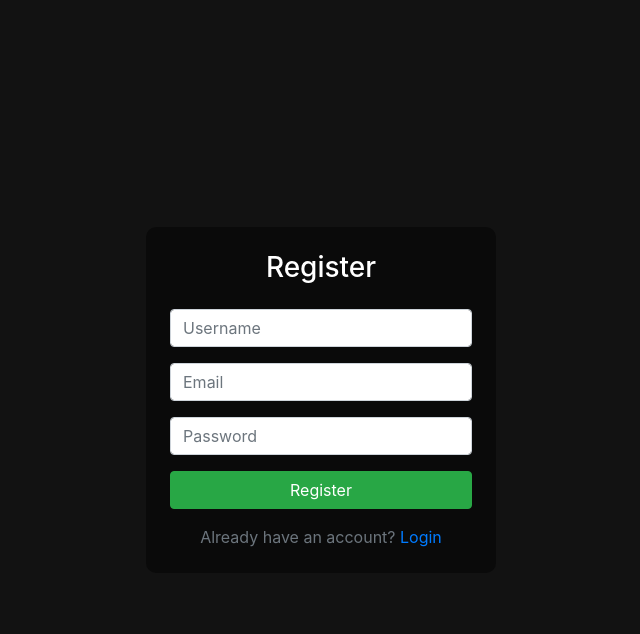
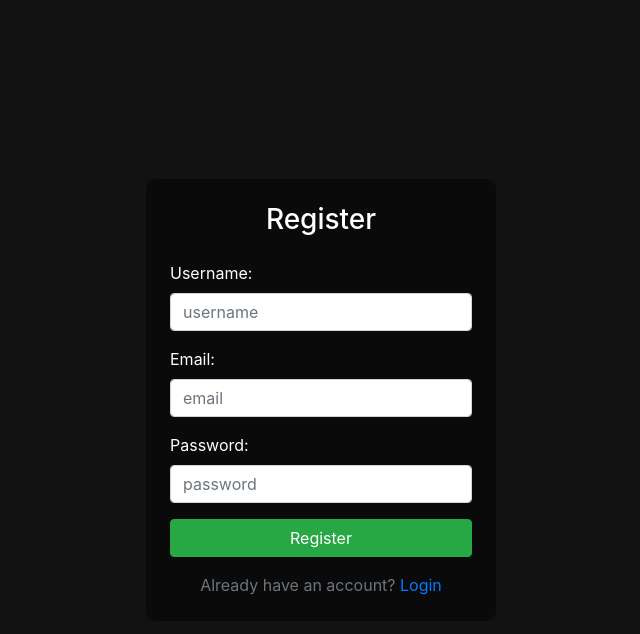
Before and after one commit to 7143cmd/Django-watchlist-film-with-api-connection-and-authorization, a Django app: page /registration/ in a window 1280 px wide. Shown: the top 634 px of the page, without its empty margins (319-959 px from the left). Run offline with Django 5.2, Linux system fonts and the light colour scheme; some libraries are stand-ins or nearby versions.

Commit message:
normal forms added, without conn to back

```diff
--- /dev/null
+++ b/main/forms.py
@@ -0,0 +1,38 @@
+from .models import CustomUser
+from django.forms import ModelForm, TextInput
+
+class RegisterForm(ModelForm):
+    class Meta:
+        model = CustomUser
+        fields = ["username", "email", "password"]
+
+        widgets = {
+            "username": TextInput(attrs={
+                'class': 'form-control mb-3',
+                'placeholder': "username"
+            }),
+            "email": TextInput(attrs={
+                'class': 'form-control mb-3',
+                'placeholder': "email"
+            }),
+            "password": TextInput(attrs={
+                'class': 'form-control mb-3',
+                'placeholder': "password"
+            })
+        }
+
+class LoginForm(ModelForm):
+    class Meta:
+        model = CustomUser
+        fields = ["username", "password"]
+
+        widgets = {
+            "username": TextInput(attrs={
+                'class': 'form-control mb-3',
+                'placeholder': "username"
+            }),
+            "password": TextInput(attrs={
+                'class': 'form-control mb-3',
+                'placeholder': "password"
+            })
+        }
--- a/main/templates/main/register.html
+++ b/main/templates/main/register.html
@@ -7,12 +7,14 @@
 
         <h3 class="text-center mb-4">Register</h3>
 
-        <input type="text" class="form-control mb-3" placeholder="Username">
-        <input type="email" class="form-control mb-3" placeholder="Email">
-        <input type="password" class="form-control mb-3" placeholder="Password">
+       <form method="POST" action="{% url 'register' %}">
+            {% csrf_token %}
+            {{ form }}
 
-        <button class="btn btn-success btn-block mb-3">Register</button>
-
+            <button type="submit" class="btn btn-success w-100 mb-3">
+                    Register
+                </button>
+        </form>
         <div class="text-center">
             <span class="text-muted">Already have an account?</span>
             <a href="{% url 'login' %}" class="text-primary">Login</a>
--- a/main/views.py
+++ b/main/views.py
@@ -1,13 +1,22 @@
 from django.shortcuts import render
 from django.contrib.auth import get_user_model
+from .forms import RegisterForm, LoginForm
 
 #User = get_user_model()
 
 def home(request):
     return render(request, 'main/index.html')
 def register(request):
-    return render(request, 'main/register.html')
+    form = RegisterForm()
+
+    data = {"form": form}
+
+    return render(request, 'main/register.html', data)
 def login(request):
-    return render(request, 'main/login.html')
+    form = LoginForm()
+
+    data = {"form": form}
+
+    return render(request, 'main/login.html', data)
 
 # Create your views here.
```
Also changed, not shown: main/templates/main/login.html (+7 -3 lines).
